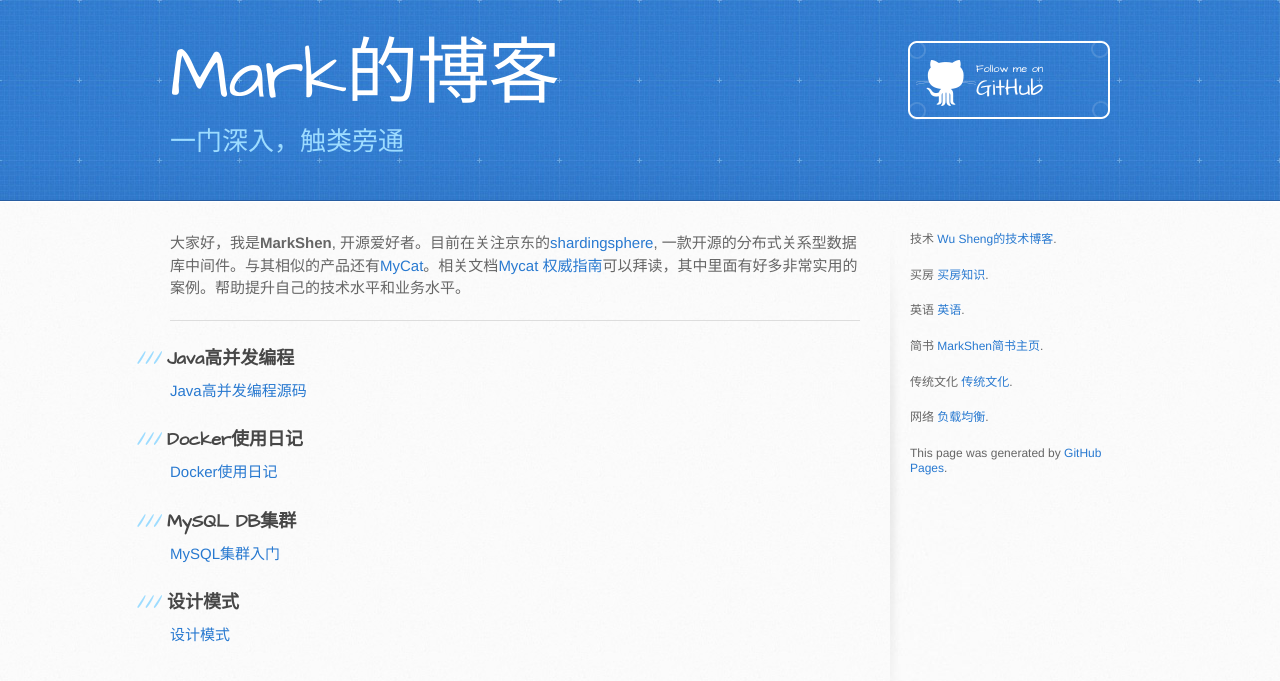
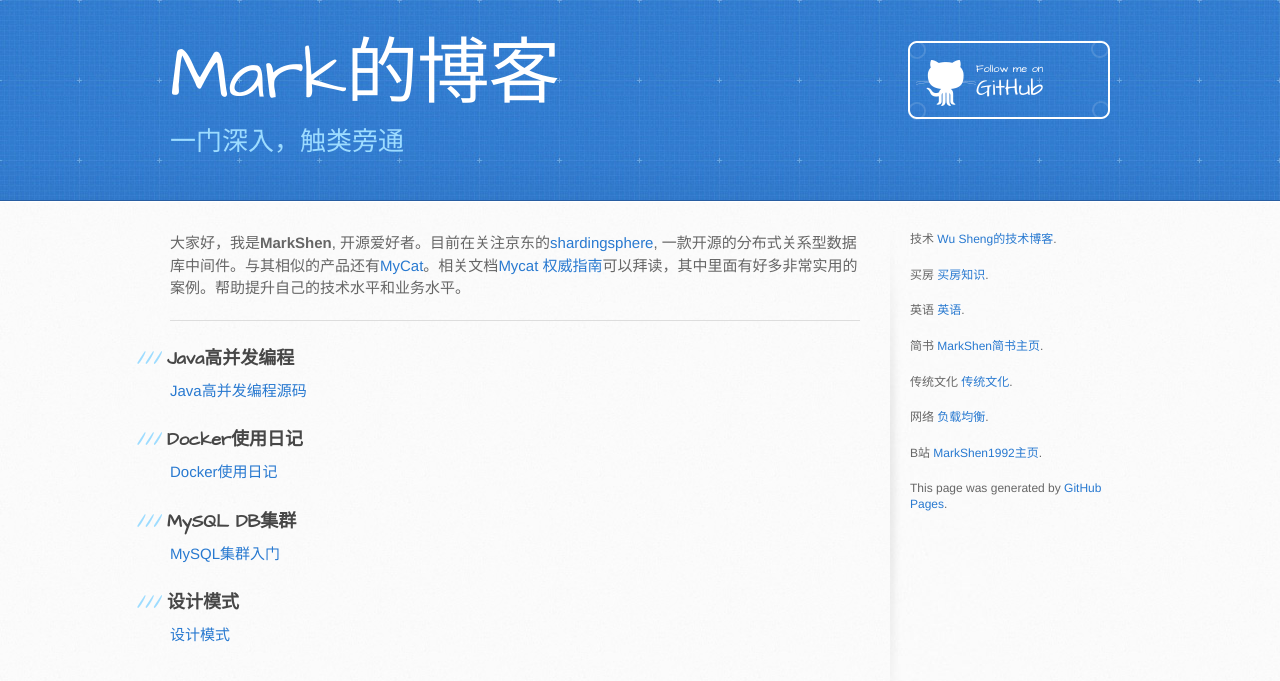
Before and after one commit to MarkShen1992/markshen1992.github.io, a Jekyll site: the page built from index.md, in a window 1280 px wide. Shown: the top 681 px of the page. Built offline with Jekyll 4.4.1, drawn with Linux system fonts in a browser that asks for light colours.

Commit message:
add a bilibili link about myself

```diff
--- a/_layouts/default.html
+++ b/_layouts/default.html
@@ -74,6 +74,7 @@
           <p>简书 <a href="https://www.jianshu.com/u/991ae6754732" target="_blank">MarkShen简书主页</a>.</p>
           <p>传统文化 <a href="https://markshen1992.github.io/document/chinese_traditional_culture/resources.html" target="_blank">传统文化</a>.</p>
           <p>网络 <a href="https://markshen1992.github.io/document/network/load_balance.html" target="_blank">负载均衡</a>.</p>
+          <p>B站 <a href="https://space.bilibili.com/426146243" target="_blank">MarkShen1992主页</a>.</p>
           <p>This page was generated by <a href="https://pages.github.com">GitHub Pages</a>.</p>
         </aside>
       </div>
```
